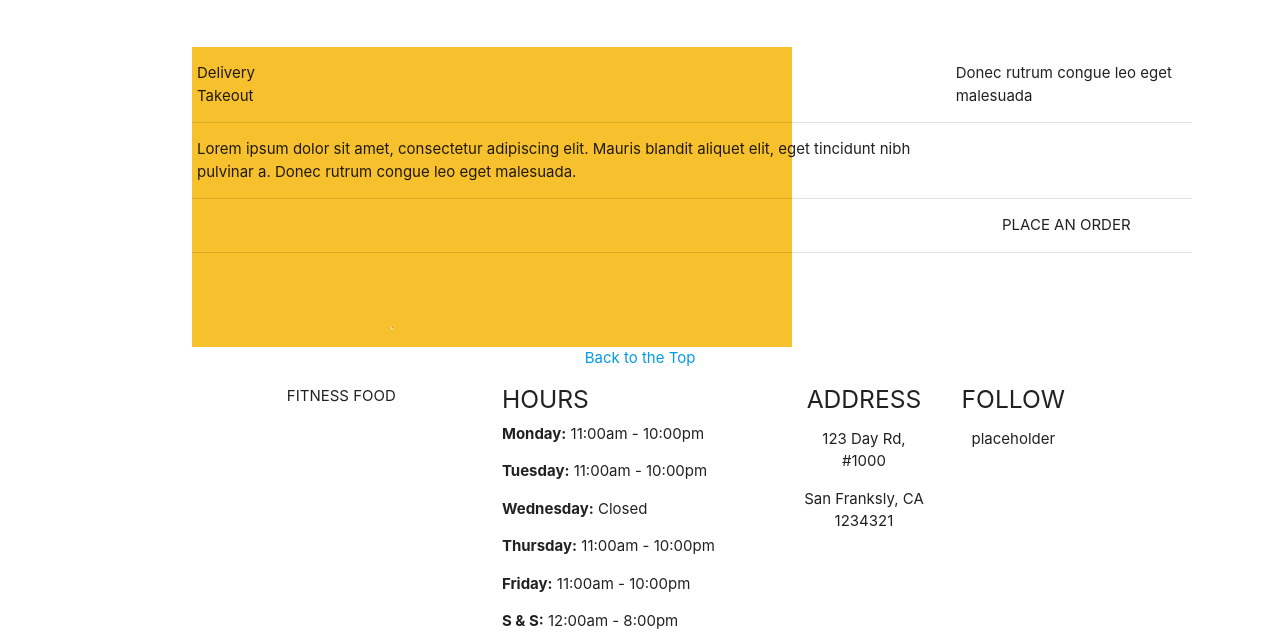
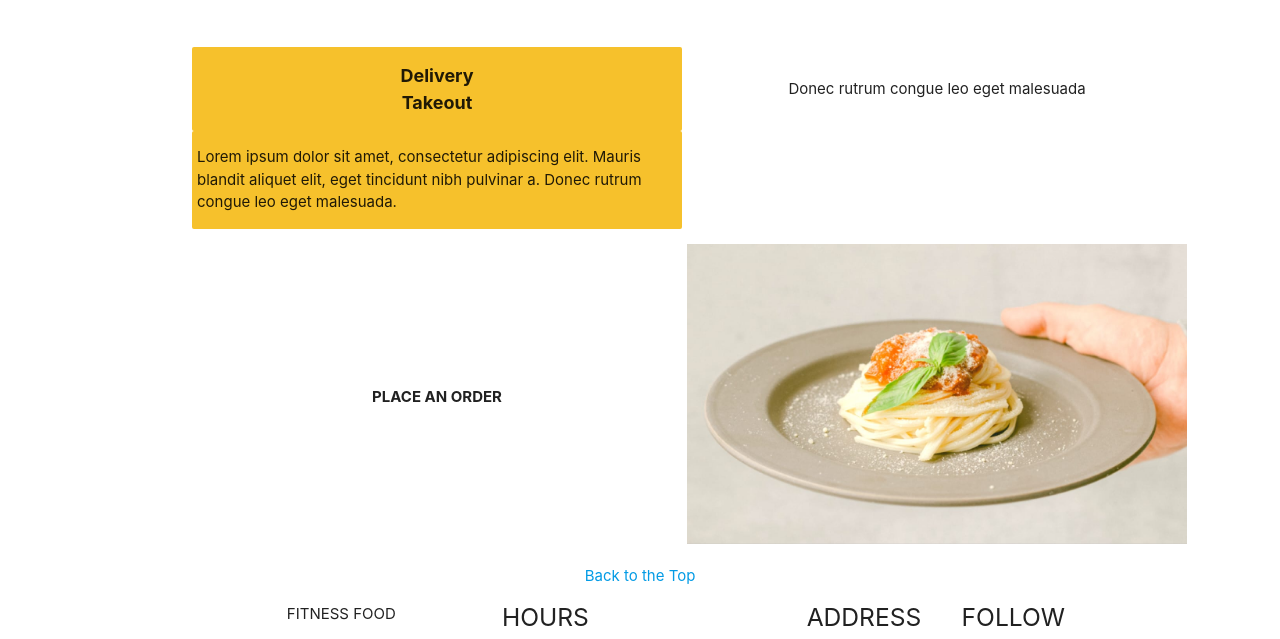
Before and after one commit to Fitness-Food/Fitness-Food, a website: page public/menu/index.html in a window 1280 px wide. Shown: the part 1165-1804 px from the top of the page. Drawn offline with nearby package versions, Linux system fonts and the light colour scheme; no server answers.

Commit message:
final design
the final design for the menu page

```diff
--- a/public/menu/index.html
+++ b/public/menu/index.html
@@ -45,24 +45,23 @@
                         <td colspan="3"></td>
                         <td style="background-color: black;"><p style="color:white">FULL MENU</p></td>
                 </table>
-                <img src="../assets/yellow.jpg" style="margin-top:50px;position: absolute;z-index: -1;">
-                <div style="z-index:3;position: relative;width: 1000px;height: 300px;margin-top: 50px;">
+                <div style="width: 1000px;margin-top: 50px;">
                     <table class="menu2">
                         <tbody><tr>
-                            <td>Delivery<br>Takeout</td>
-                            <td>Donec rutrum congue leo eget malesuada</td>
+                            <td style="text-align: center;background-color: #F6C12C;"><h style="font-weight: bold;font-size: large;">Delivery<br>Takeout</h></td>
+                            <td style="text-align:center">Donec rutrum congue leo eget malesuada</td>
                         </tr>
                         <tr>
-                            <td>Lorem ipsum dolor sit amet, consectetur adipiscing elit. Mauris blandit aliquet elit, eget tincidunt nibh pulvinar a. Donec rutrum congue leo eget malesuada.</td>
+                            <td style="background-color: #F6C12C;">Lorem ipsum dolor sit amet, consectetur adipiscing elit. Mauris blandit aliquet elit, eget tincidunt nibh pulvinar a. Donec rutrum congue leo eget malesuada.</td>
                             <td></td>
                         </tr>
                         <tr>
-                            <td></td>
-                            <td style="text-align:center;background-color: white;">PLACE AN ORDER</td>
-                            <td></td>
+                            <td style="text-align:center;font-weight: bold; background-color: white;">PLACE AN ORDER</td>
+                            <td style="height:335px"><img src="../assets/pasta_10.jpg" style="width: 500px;"></td>
                         </tr>
                         </tbody></table>
                 </div>
+
             </div>
         </main>
 
--- a/public/menu/styles.css
+++ b/public/menu/styles.css
@@ -41,7 +41,15 @@ body {
     font-weight:bold;
 }
 
-.menu2 {
+.menu2 table{
     border:none;
     border-collapse: hidden;
 }
+
+.menu2 tr{
+    border-bottom: none;
+}
+
+.menu2 td{
+    width:500px;
+}
```
Also changed, not shown: public/assets/yellow.jpg (deleted), 1 other file.
